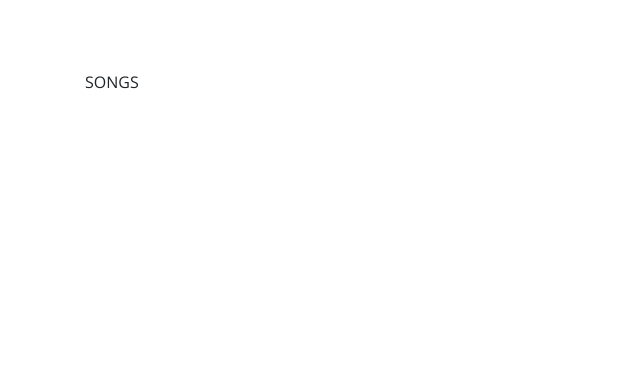
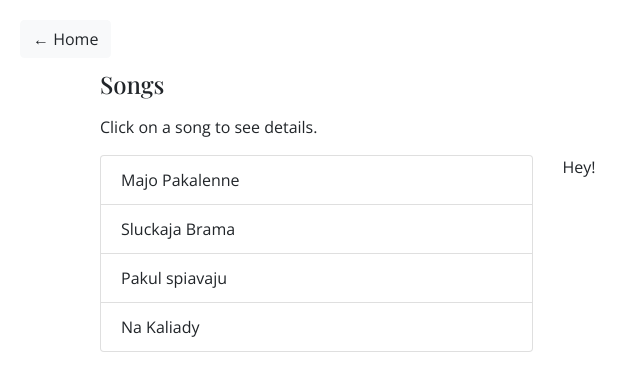
Before and after one commit to PavalEscoba/calligraphy-training, a React (Create React App) app: page /songs in a window 1280 px wide. Shown: the top 390 px of the page, without its empty margins (0-640 px from the left). Built offline with nearby package versions, Linux system fonts and the light colour scheme.

Commit message:
WIP: Songs List renders

```diff
--- a/src/pages/counter/reducer/index.js
+++ b/src/pages/counter/reducer/index.js
@@ -3,7 +3,6 @@ import {combineReducers} from 'redux';
 const counterReducer = (count = 0, action) => {
   switch (action.type) {
     case 'INCREMENT':
-      console.log(count);
       return count + 1;
     case 'DECREMENT':
       return count - 1;
--- a/src/pages/songs/Songs.jsx
+++ b/src/pages/songs/Songs.jsx
@@ -1,7 +1,38 @@
 import React from 'react';
+import {createStore} from 'redux';
+import { Provider } from 'react-redux';
+
+import reducers from './reducer'
+import BackBtn from '../../components/BackBtn';
+import SongsList from './components/SongList.jsx';
+import SongDetails from './components/SongDetails.jsx';
 
 const Songs = () => {
-  return <div className="songs"> SONGS </div>
+  return (
+    <Provider store={createStore(reducers)}>
+      <div className="songs">
+        <BackBtn />
+        <div className="container">
+          <div className="row">
+            <div className="col-12">
+              <h1 className="title">
+                Songs
+              </h1>
+              <p>
+                Click on a song to see details.
+              </p>
+            </div>
+              <div className="col-5">
+                {<SongsList />}
+              </div>
+              <div className="col-7">
+                {<SongDetails />}
+              </div>
+          </div>
+        </div>
+      </div>
+    </Provider>
+  )
 };
 
 export default Songs;
--- /dev/null
+++ b/src/pages/songs/actions/index.js
@@ -0,0 +1,8 @@
+const selectSong = (song) => {
+  return {
+    type: "SELECT_SONG",
+    payload: song
+  };
+};
+
+export default selectSong;
--- /dev/null
+++ b/src/pages/songs/components/SongDetails.jsx
@@ -0,0 +1,9 @@
+import React from 'react';
+
+const SongDetails = () => {
+  return (
+    <p>Hey!</p>
+  );
+};
+
+export default SongDetails;
--- /dev/null
+++ b/src/pages/songs/components/SongList.jsx
@@ -0,0 +1,20 @@
+import {connect} from 'react-redux';
+import selectSong from '../actions';
+
+const SongsList = (props) => {
+  console.log(props);
+  const list = props.songs.map(song => {
+    return ( <li className='list-group-item'> {song.title}</li>)
+  })
+  return(
+    <ul className="list-group">
+      {list}
+    </ul>
+  );
+};
+
+const mapStateToProps = (state) => {
+  return {songs: state.songsList};
+};
+
+export default connect(mapStateToProps, {selectSong})(SongsList);
--- /dev/null
+++ b/src/pages/songs/reducer/index.js
@@ -0,0 +1,26 @@
+import {combineReducers} from 'redux';
+
+const songsListReducer = () => {
+  return [
+    {title: "Majo Pakalenne", author: "NRM"},
+    {title: "Sluckaja Brama", author: "Krama"},
+    {title: "Pakul spiavaju", author: "Ulis"},
+    {title: "Na Kaliady", author: "Aliaksandr Pamidorau"}
+  ];
+};
+
+const selectedSongReducer = (selectedSong = null, action) => {
+  switch (action.type) {
+    case "SELECT_SONG":
+      return action.payload
+    default:
+      return selectedSong
+  };
+};
+
+export default combineReducers(
+  {
+    songsList: songsListReducer,
+    song: selectedSongReducer
+  }
+);
```
